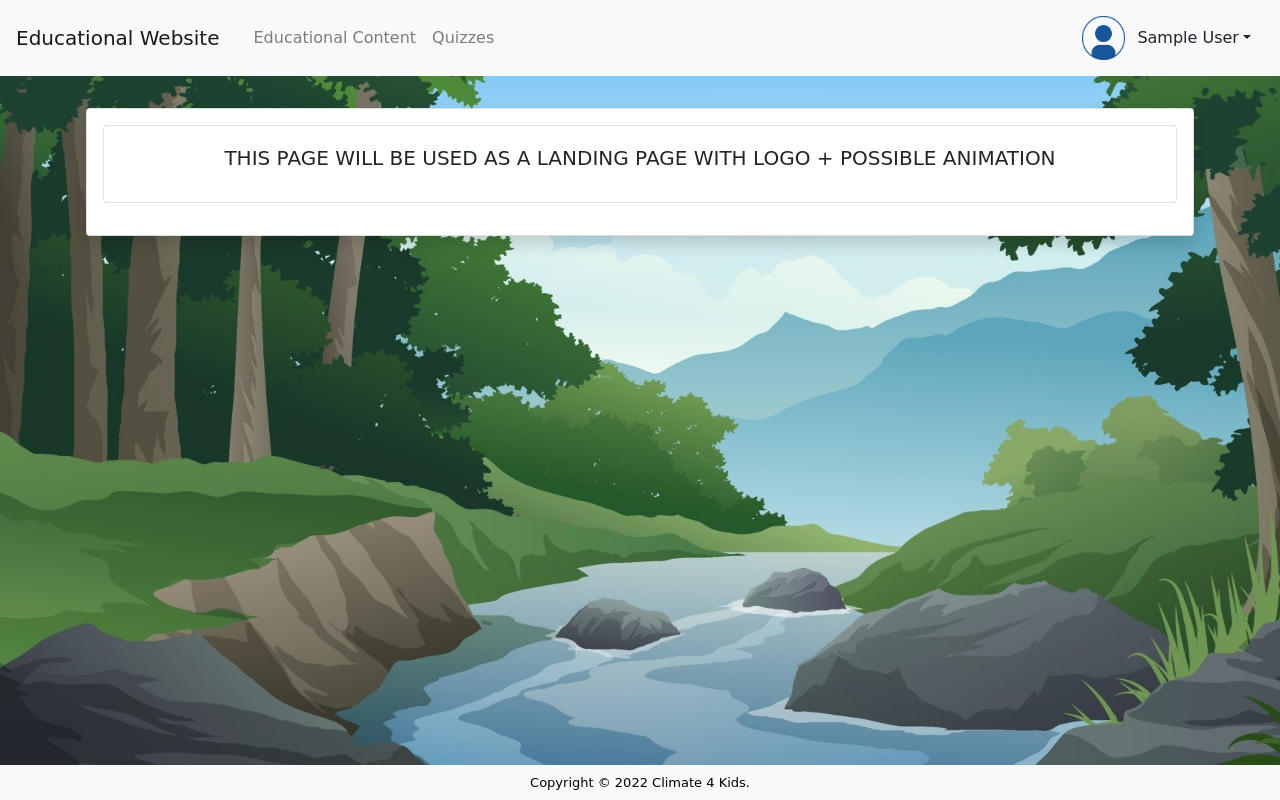
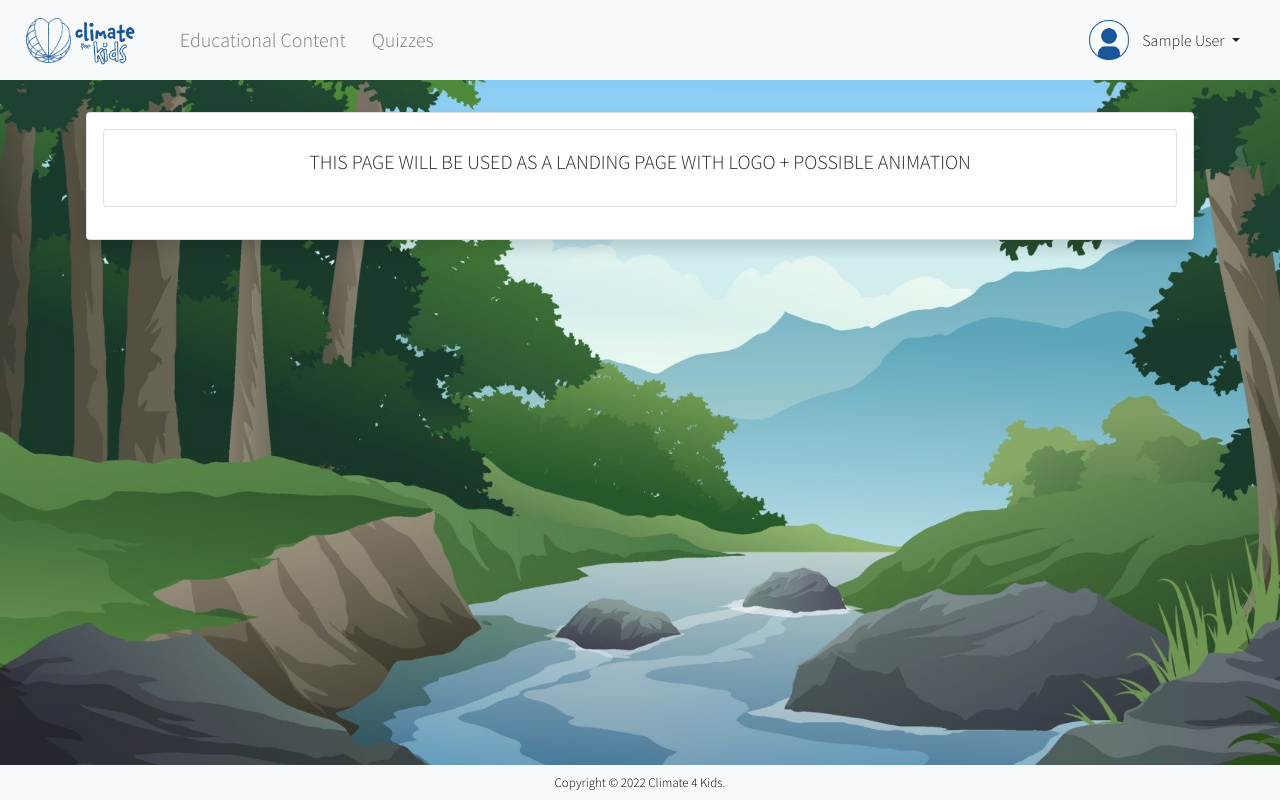
Before and after one commit to James-02/Climate4Kids, a Flask app: page / in a window 1280 px wide. Run offline with Flask 2, Linux system fonts and the light colour scheme; the visitor is signed in with stand-in values (Sample User, id 1); data comes from the database, SQL or seed files in the repository; parts of the project's set-up code (start-up, migrations or seed data) failed here and were passed over; some libraries are stand-ins or nearby versions.

Commit message:
Updated navbar styling to use logo as home page redirect

```diff
--- a/app.py
+++ b/app.py
@@ -1,14 +1,14 @@
 from datetime import timedelta
 from functools import wraps
 
-from flask import Flask, render_template, session
+from flask import Flask, render_template, session, url_for
 from flask_login import current_user, LoginManager
 from flask_sqlalchemy import SQLAlchemy
 
 import logging
 
 # app configuration
-app = Flask(__name__)
+app = Flask(__name__, static_url_path='/static', static_folder='static')
 app.config.from_object('config.DevelopmentConfig')
 
 # create database instance
--- a/static/css/styles.css
+++ b/static/css/styles.css
@@ -1,3 +1,39 @@
+/*.navbar {*/
+/*    color: #63FF6C;*/
+/*}*/
+@import url('https://fonts.googleapis.com/css2?family=Source+Sans+Pro:wght@300&display=swap');
+.navbar {
+    position: relative;
+    align-items: center;
+    vertical-align: middle;
+    height: 10%;
+}
+.navbar-brand {
+    position: relative;
+    width: 10%;
+    left: 10px;
+
+    }
+    .icon {
+        float: left;
+        position: center;
+        width: 45px;
+        height: 45px;
+    }
+    .icon-text {
+        float: left;
+        position: center;
+        width: 60px;
+        height: 50px;
+    }
+    .logo-text {
+        position: absolute;
+        padding: 4px;
+    }
+.nav-item {
+    padding: 5px;
+    bottom: 10px;
+}
 .card {
         position: relative;
     }
@@ -6,21 +42,31 @@
         top: 5px;
         left: 5px;
     }
-
+.navbar-text {
+    width: 14%;
+    height: auto;
+}
 .account-avatar {
+    display: flex;
+    align-items:center;
     position: relative;
     }
+
     .img-av {
         float: left;
-        position: center;
-        width: 43px;
-        height: 44px;
+        position: relative;
+        width: 40px;
+        height: 40px;
     }
 
     .nav-link {
         float: right;
         position: center;
         top: -20px;
+    }
+    .account-text {
+        position: absolute;
+        padding: 7px;
     }
 
     .nav-link:hover {
@@ -50,6 +96,7 @@ footer {
 }
 
 html, body {
+    font-family: 'Source Sans Pro', sans-serif;
   position: relative;
   margin: 0;
   border: 0;
@@ -59,13 +106,42 @@ html, body {
   overflow: hidden;
 }
 
+.home-img {
+    animation: fadeInAnimation ease 2s;
+    animation-iteration-count: 1;
+    animation-fill-mode: forwards;
+}
+
+@keyframes fadeInAnimation {
+    0% {
+        opacity: 0;
+    }
+    100% {
+        opacity: 1;
+     }
+}
+
+.home-img {
+    display: flex;
+    margin-left: auto;
+    margin-right: auto;
+    padding: 3px;
+    width: 35%;
+    height:35%;
+    transition: transform .2s;
+}
+
+.home-img:hover {
+    transform: scale(1.1);
+}
+
 .hero-body {
     height: 100%;
     overflow: auto;
     background-image: url('../media/background.jpg');
     background-repeat: no-repeat;
     background-size: cover;
-    background-color: lightblue;
+    background-color: #195699;
     background-attachment: fixed;
 }
 #card-button {
--- a/templates/base.html
+++ b/templates/base.html
@@ -8,12 +8,17 @@
     <title>{% block title %}{% endblock %}</title> <!-- Allows for dynamic titles -->
     <link rel="stylesheet" href="https://stackpath.bootstrapcdn.com/bootstrap/4.3.1/css/bootstrap.min.css" integrity="sha384-ggOyR0iXCbMQv3Xipma34MD+dH/1fQ784/j6cY/iJTQUOhcWr7x9JvoRxT2MZw1T" crossorigin="anonymous">
     <link rel="stylesheet" href="{{ url_for('static', filename='css/styles.css') }}" />
+    <link rel="icon" type="image/ico" href="{{ url_for('static', filename='media/favicon.ico') }}" sizes="16x16">
 </head>
 
-<body style="font-family: 'Comic Sans MS', serif">
+<body style="font-size: 20px">
     <!-- NAVBAR CODE -->
     <nav class="navbar navbar-expand-lg navbar-light bg-light">
-      <a class="navbar-brand" href="/">Educational Website<span class="sr-only">(current)</span></a>
+        <a class="navbar-brand" href="/">
+            <img src="{{ url_for('static', filename='media/globe-blue.png') }}" alt="" class="icon"/>
+            <span class="logo-text"><img src="{{ url_for('static', filename='media/text-blue.png') }}" alt="" class="icon-text"/></span>
+            <span class="sr-only">(current)</span></a>
+
       <button class="navbar-toggler" type="button" data-toggle="collapse" data-target="#navbarText" aria-controls="navbarText" aria-expanded="false" aria-label="Toggle navigation">
         <span class="navbar-toggler-icon"></span>
       </button>
@@ -29,11 +34,10 @@
           <li class="nav-item">
                 <a class="nav-link" href="{{ url_for('users.content') }}">Educational Content</a>
           </li>
+            <li class="nav-item">
+                <a class="nav-link" href="{{ url_for('users.quizzes') }}">Quizzes</a>
+          </li>
         {% endif %}
-
-          <li class="nav-item">
-            <a class="nav-link" href="{{ url_for('users.quizzes') }}">Quizzes</a>
-          </li>
 
         </ul>
           <!-- END OF LEFT SIDE OF NAVBAR LINKS -->
@@ -41,12 +45,14 @@
           <!-- RIGHT SIDE OF NAVBAR ACCOUNT LINK-->
 
       </div>
-        <span class="navbar-text">
+        <div class="navbar-text">
           {% if current_user.is_authenticated %}
               <div class="account-avatar">
-                <div class="btn-group">
-                    <img src="{{ url_for('static', filename='media/avatar.png') }}" class="img-av" alt="Default Avatar">
-                    <button type="button" class="btn dropdown-toggle shadow-none" data-toggle="dropdown" aria-haspopup="true" aria-expanded="false">{{ current_user.name }}</button>
+                  <img src="{{ url_for('static', filename='media/avatar.png') }}" class="img-av" alt="Default Avatar">
+                  <button type="button" class="btn dropdown-toggle shadow-none" data-toggle="dropdown" aria-haspopup="true" aria-expanded="false">
+                      {{ current_user.name }}
+                    </button>
+
                     <div class="dropdown-menu dropdown-menu-right">
                         <a class="dropdown-item" href="{{ url_for('users.account', _username=current_user.username) }}">Account</a>
                         <a class="dropdown-item" href="{{ url_for('users.change_password', _username=current_user.username) }}">Change Password</a>
@@ -55,18 +61,17 @@
                         <a class="dropdown-item" href="{{ url_for('users.logout') }}">Logout</a>
                     </div>
                 </div>
-              </div>
         {% else %}
                 <ul class="navbar-nav float-right" style="align-content: end">
                   <li class="nav-item">
-                      <a class="nav-link" href="{{ url_for('users.login') }}">Login</a>
+                      <a class="nav-link" style="" href="{{ url_for('users.login') }}">Login</a>
                   </li>
                   <li class="nav-item">
                       <a class="nav-link" href="{{ url_for('users.register') }}">Register</a>
                   </li>
               </ul>
           {% endif %}
-        </span>
+        </div>
     </nav>
     <!-- END NAVBAR CODE -->
 
```
Also changed, not shown: other parts of static/css/styles.css (+56 -4 lines).
